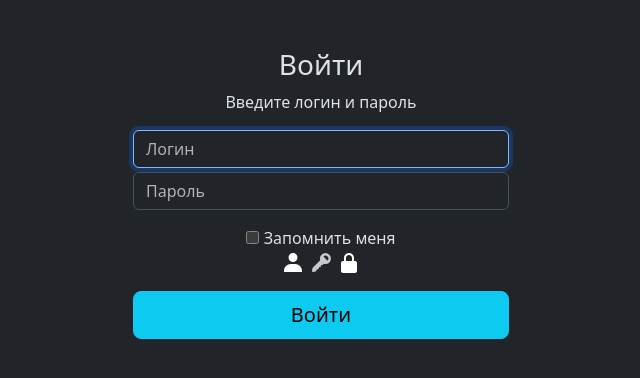
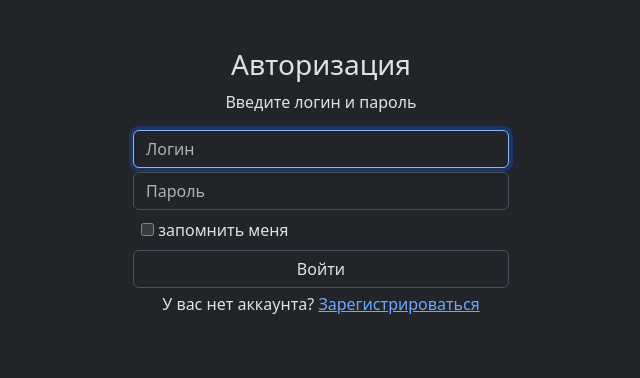
Before and after one commit to altomilin/streamer-wigets, a Django app: page /login/ in a window 1280 px wide. Shown: the part 56-434 px from the top of the page, without its empty margins (319-959 px from the left). Run offline with Django 4.2, Linux system fonts and the light colour scheme; some libraries are stand-ins or nearby versions.

Commit message:
register page

```diff
--- a/docker-compose.postgres.yml
+++ b/docker-compose.postgres.yml
@@ -13,7 +13,6 @@ services:
     volumes:
     - postgres_data:/var/lib/postgresql/data
     - ./logs:/var/log
-    - .:/docker-entrypoint-initdb.d
     networks:
       - db_net
     healthcheck:
--- a/frontend/templates/frontend/login.html
+++ b/frontend/templates/frontend/login.html
@@ -3,28 +3,26 @@
 {% block content %}
     <div class="row text-center justify-content-center">
         <div class="col-sm-12 col-md-8 col-lg-4" style="max-width:400px;">
-            <h1 class="mt-5 h3">Войти</h1>
+            <h1 class="mt-5 h3">Авторизация</h1>
             <p class="mb-3">Введите логин и пароль</p>
-            <form action="">
+            <form action="" method="POST">
+                {% csrf_token %}
                 <label class="visually-hidden" for="login">login</label>
                 <input type="text" id="login" class="form-control mt-1" placeholder="Логин" required autofocus>
                 <label for="password" class="visually-hidden"></label>
                 <input type="password" id="password" class="form-control mt-1" placeholder="Пароль" required>
-                <div class="checkbox mt-3">
-                    <label for="">
+                <div class="checkbox mt-2 ps-2 text-start">
+                    <label >
                         <input type="checkbox" value="remember-me">
-                        Запомнить меня
+                        запомнить меня
                     </label>
                 </div>
-                <svg xmlns="http://www.w3.org/2000/svg" width="24" height="24" viewBox="0 0 24 24" style="fill: rgba(255, 255, 255, 1);transform: ;msFilter:;"><path d="M7.5 6.5C7.5 8.981 9.519 11 12 11s4.5-2.019 4.5-4.5S14.481 2 12 2 7.5 4.019 7.5 6.5zM20 21h1v-1c0-3.859-3.141-7-7-7h-4c-3.86 0-7 3.141-7 7v1h17z"></path></svg>
-                <svg xmlns="http://www.w3.org/2000/svg" width="24" height="24" viewBox="0 0 24 24" style="fill: rgba(201, 201, 201, 1);transform: ;msFilter:;"><path d="M3.433 17.325 3.079 19.8a1 1 0 0 0 1.131 1.131l2.475-.354C7.06 20.524 8 18 8 18s.472.405.665.466c.412.13.813-.274.948-.684L10 16.01s.577.292.786.335c.266.055.524-.109.707-.293a.988.988 0 0 0 .241-.391L12 14.01s.675.187.906.214c.263.03.519-.104.707-.293l1.138-1.137a5.502 5.502 0 0 0 5.581-1.338 5.507 5.507 0 0 0 0-7.778 5.507 5.507 0 0 0-7.778 0 5.5 5.5 0 0 0-1.338 5.581l-7.501 7.5a.994.994 0 0 0-.282.566zM18.504 5.506a2.919 2.919 0 0 1 0 4.122l-4.122-4.122a2.919 2.919 0 0 1 4.122 0z"></path></svg>
-                <svg xmlns="http://www.w3.org/2000/svg" width="24" height="24" viewBox="0 0 24 24" style="fill: rgba(255, 255, 255, 1);transform: ;msFilter:;"><path d="M20 12c0-1.103-.897-2-2-2h-1V7c0-2.757-2.243-5-5-5S7 4.243 7 7v3H6c-1.103 0-2 .897-2 2v8c0 1.103.897 2 2 2h12c1.103 0 2-.897 2-2v-8zM9 7c0-1.654 1.346-3 3-3s3 1.346 3 3v3H9V7z"></path></svg>
-                <div class="mt-3">
-                    <button class="w-100 btn btn-lg btn-info">
-                        Войти
-                    </button>
-                </div>
+                <input type="submit" class="form-control mt-2" value="Войти">
             </form>
+            <div class="mt-1">
+                <span>У вас нет аккаунта?</span>
+                <a href="{% url 'register' %}">Зарегистрироваться</a>
+            </div>
         </div>
     </div>
 {% endblock %}
--- a/frontend/urls.py
+++ b/frontend/urls.py
@@ -4,7 +4,7 @@ from frontend import views
 
 urlpatterns = [
     path('', views.index, name='index'),
-    path('login/', views.login, name='login'),
+    path('login/', views.login_page, name='login'),
     path('logout/', views.logout, name='logout'),
-    path('register/', views.register, name='create'),
+    path('register/', views.register, name='register'),
 ]
--- a/frontend/views.py
+++ b/frontend/views.py
@@ -1,4 +1,7 @@
-from django.shortcuts import render
+from django.shortcuts import render, redirect
+
+from frontend.forms import RegisterForm
+
 
 def index(request):
     context = {
@@ -7,7 +10,7 @@ def index(request):
     return render(request, 'frontend/base.html', context)
 
 
-def login(request):
+def login_page(request):
     context = {
         'title': 'Вход'
     }
@@ -19,4 +22,16 @@ def logout(request):
 
 
 def register(request):
-    pass
+    form = RegisterForm()
+
+    if request.method == 'POST':
+        form = RegisterForm(request.POST)
+        if form.is_valid():
+            form.save()
+            return redirect('login')
+
+    context = {
+        "form": form,
+        "title": "Регистрация",
+    }
+    return render(request, 'frontend/register.html', context)
```
Also changed, not shown: frontend/forms.py (added, +8 -0 lines), frontend/templates/frontend/register.html (added, +48 -0 lines).
